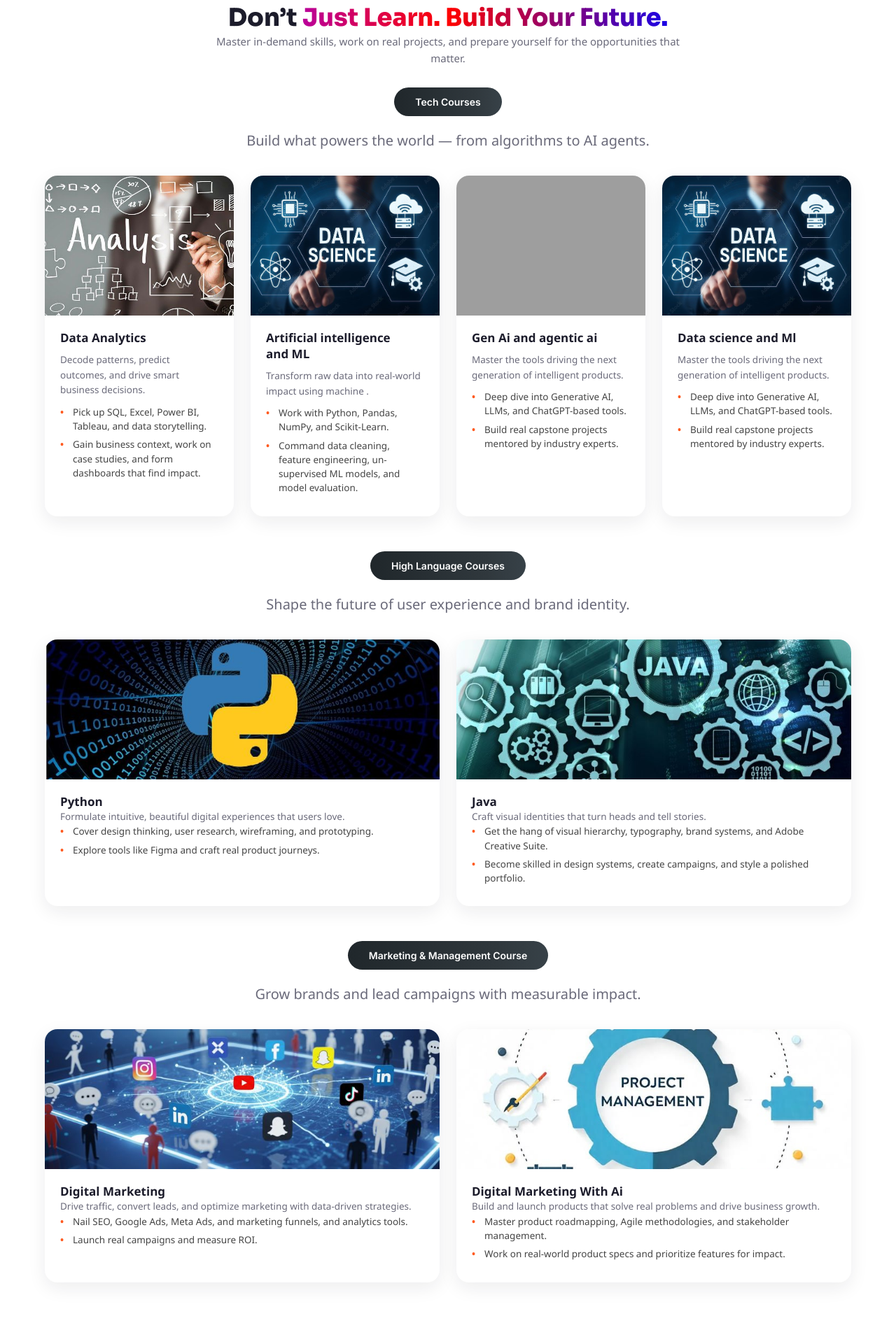
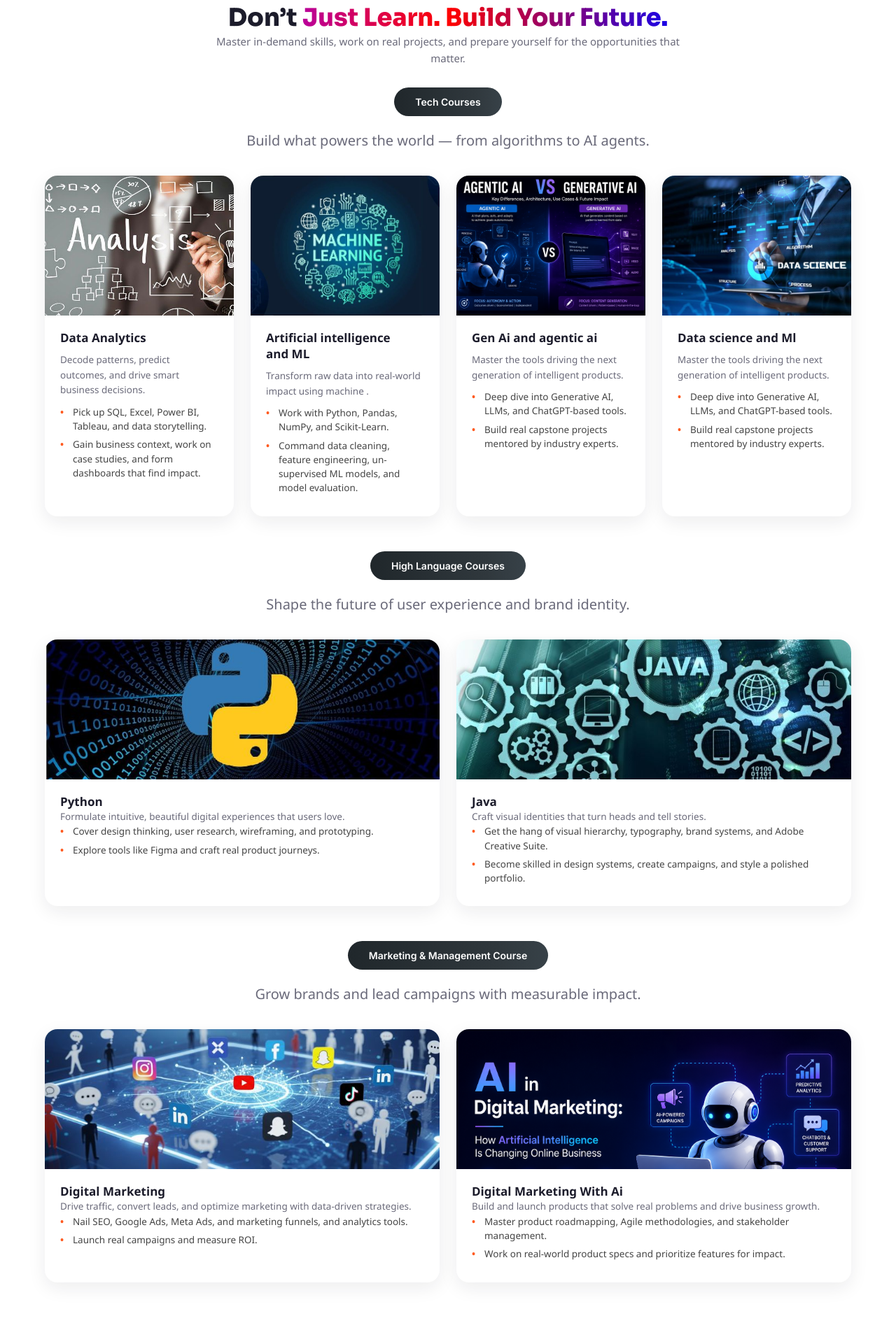
Before and after one commit to WHITEDEVILCUCKKOO/eagletfly, a PHP site: page / in a window 1280 px wide. Shown: the part 1131-3042 px from the top of the page at 70% size. Run offline with PHP 8.4, Linux system fonts and the light colour scheme; grey boxes are pictures that could not be loaded.

Commit message:
akdaksod opdkska

```diff
--- a/include/home-section/hero-section_type_1.php
+++ b/include/home-section/hero-section_type_1.php
@@ -576,7 +576,7 @@
             <!-- Floating Cards -->
 
             <div class="hero-floating-card hero-card-one " style="height: max-content;">
-                <strong>10+</strong>
+                <strong >10+</strong>
                 <span>Years Experience</span>
             </div>
 
--- a/index.php
+++ b/index.php
@@ -228,7 +228,7 @@
 
         <!-- card 2 -->
         <div class="msw-course-card">
-          <div class="msw-img-placeholder12"><img src="img/Data Science.jpg" alt=""></div>
+          <div class="msw-img-placeholder12"><img src="assets/img/imgaw_2.jpg" alt=""></div>
           <div class="msw-course-body">
             <h3>Artificial intelligence <br> and ML</h3>
             <p style="margin-top: 10px;">Transform raw data into real-world impact using machine .</p>
@@ -241,7 +241,7 @@
 
         <!-- card 3 -->
         <div class="msw-course-card">
-          <div class="msw-img-placeholder12"><img src="img/ai_img.jpg" alt=""></div>
+          <div class="msw-img-placeholder12"><img src="assets/img/imgaw_3.png" alt=""></div>
           <div class="msw-course-body">
             <h3>Gen Ai and agentic ai</h3>
             <p style="margin-top: 10px;">Master the tools driving the next generation of intelligent products.</p>
@@ -254,7 +254,7 @@
 
         <!-- card 4 -->
         <div class="msw-course-card">
-          <div class="msw-img-placeholder12"><img src="img/Data Science.jpg" alt=""></div>
+          <div class="msw-img-placeholder12"><img src="assets/img/imgaw_4.jpg" alt=""></div>
           <div class="msw-course-body">
             <h3>Data science and Ml</h3>
             <p style="margin-top: 10px;">Master the tools driving the next generation of intelligent products.</p>
@@ -328,7 +328,7 @@
 
         <!-- card 7 -->
         <div class="msw-course-card">
-          <div class="msw-img-placeholder12"><img src="img/Product Management.jpg" alt=""></div>
+          <div class="msw-img-placeholder12"><img style="object-position: top center" src="assets/img/imgaw_5.png" alt=""></div>
           <div class="msw-course-body">
             <h3>Digital Marketing With Ai</h3>
             <p>Build and launch products that solve real problems and drive business growth.</p>
```
Also changed, not shown: assets/img/imgaw_2.jpg (added), assets/img/imgaw_3.png (added), assets/img/imgaw_4.jpg (added), assets/img/imgaw_5.png (added).
